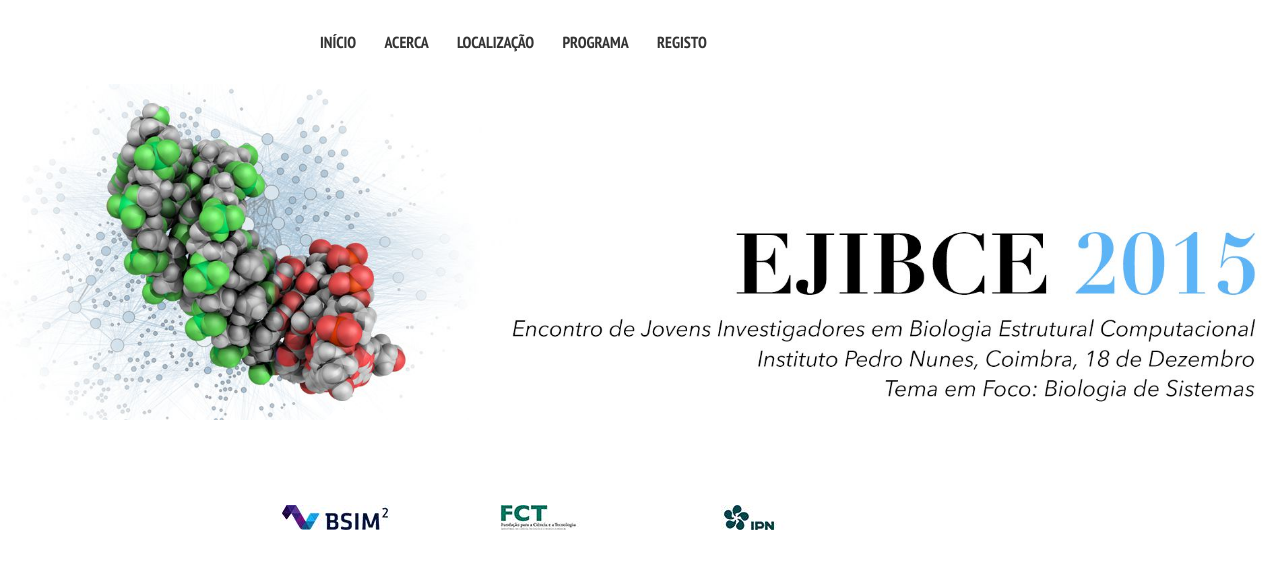
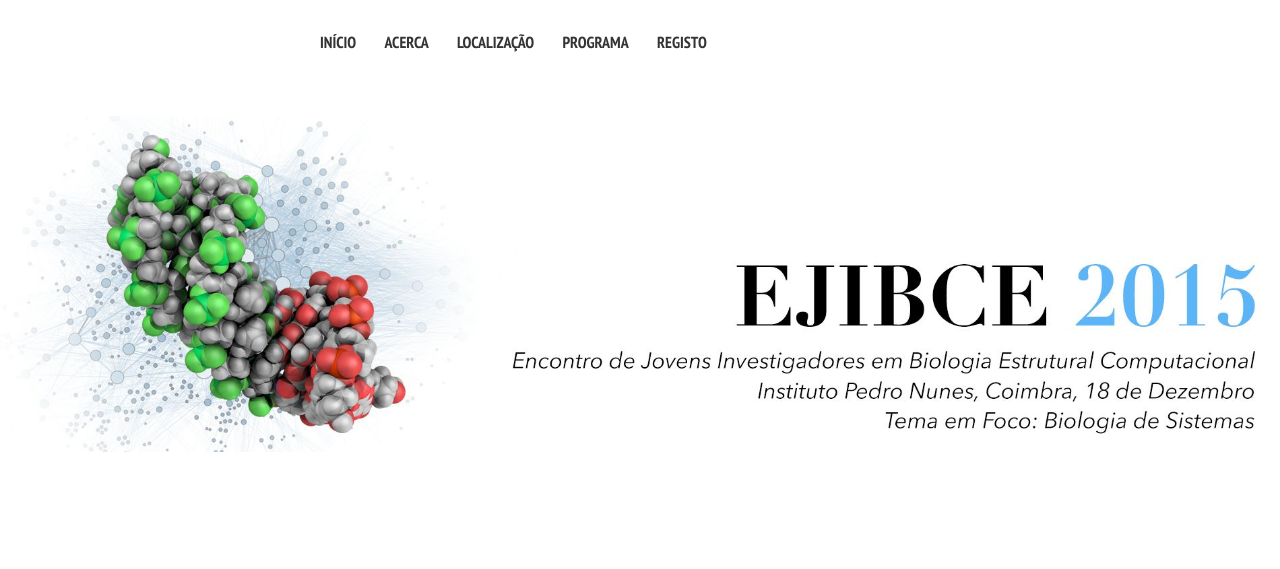
Before and after one commit to ejibce/ejibce.github.io, a Jekyll site: the page built from index.md, in a window 1280 px wide. Shown: the top 569 px of the page. Built offline with Jekyll 4.4.1, drawn with Linux system fonts in a browser that asks for light colours; nearby versions of some CDN libraries.

Commit message:
Removed sponsors info. Added specific home page feature image margins

```diff
--- a/_layouts/home.html
+++ b/_layouts/home.html
@@ -14,7 +14,7 @@
 {% include _navigation.html %}
 
 {% if page.image.feature %}
-  <div class="image-wrap">
+  <div class="image-wrap" style="margin-top: 2em; margin-bottom: 3em;">
   <img src=
     {% if page.image.feature contains 'http' %}
       "{{ page.image.feature }}"
@@ -25,12 +25,6 @@
   </div><!-- /.image-wrap -->
 {% endif %}
 
-<div class="footer-wrap">
-  <footer>
-    {% include _footer.html %}
-  </footer>
-</div><!-- /.footer-wrap -->
-
 {% include _scripts.html %}
 
 </body>
```
